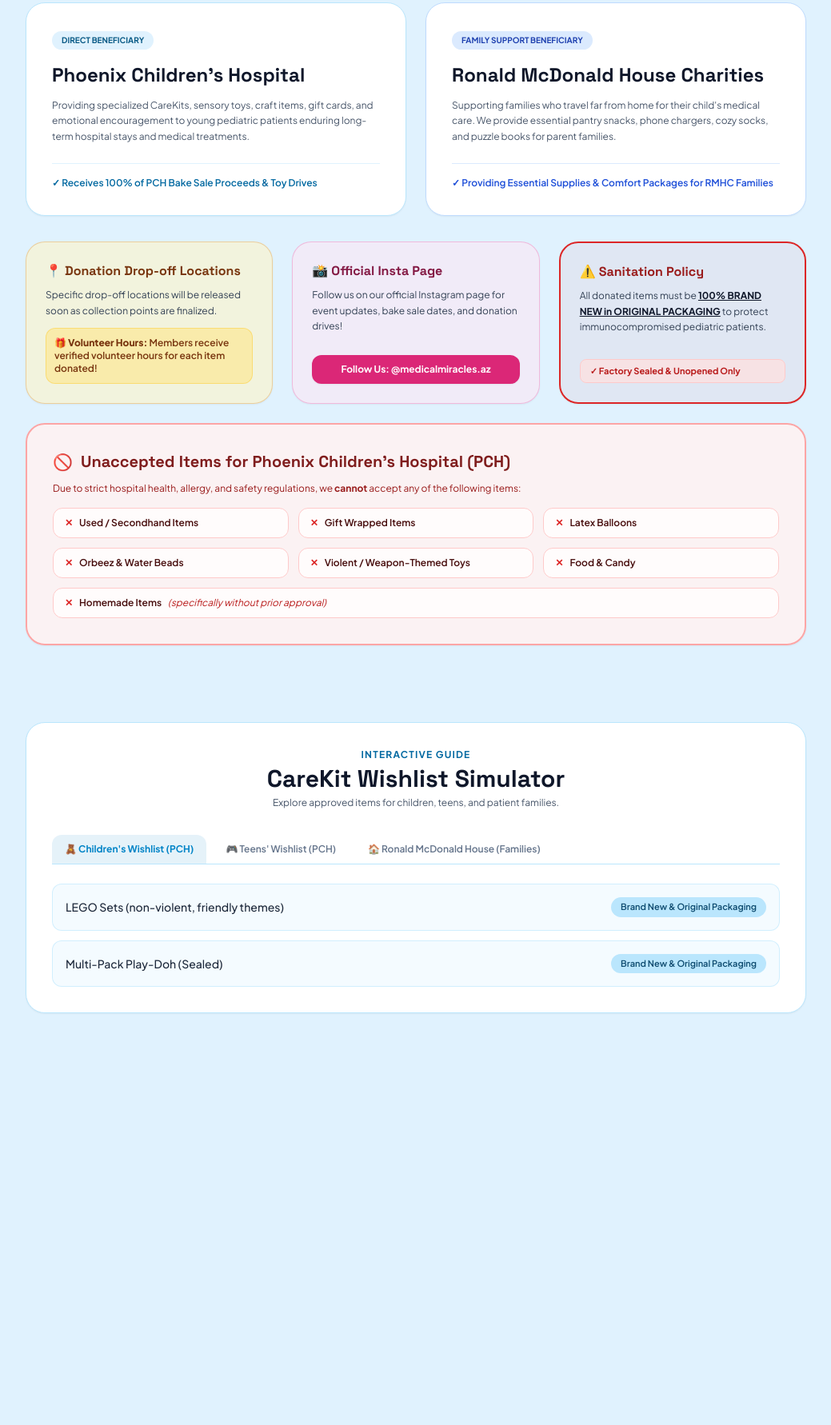
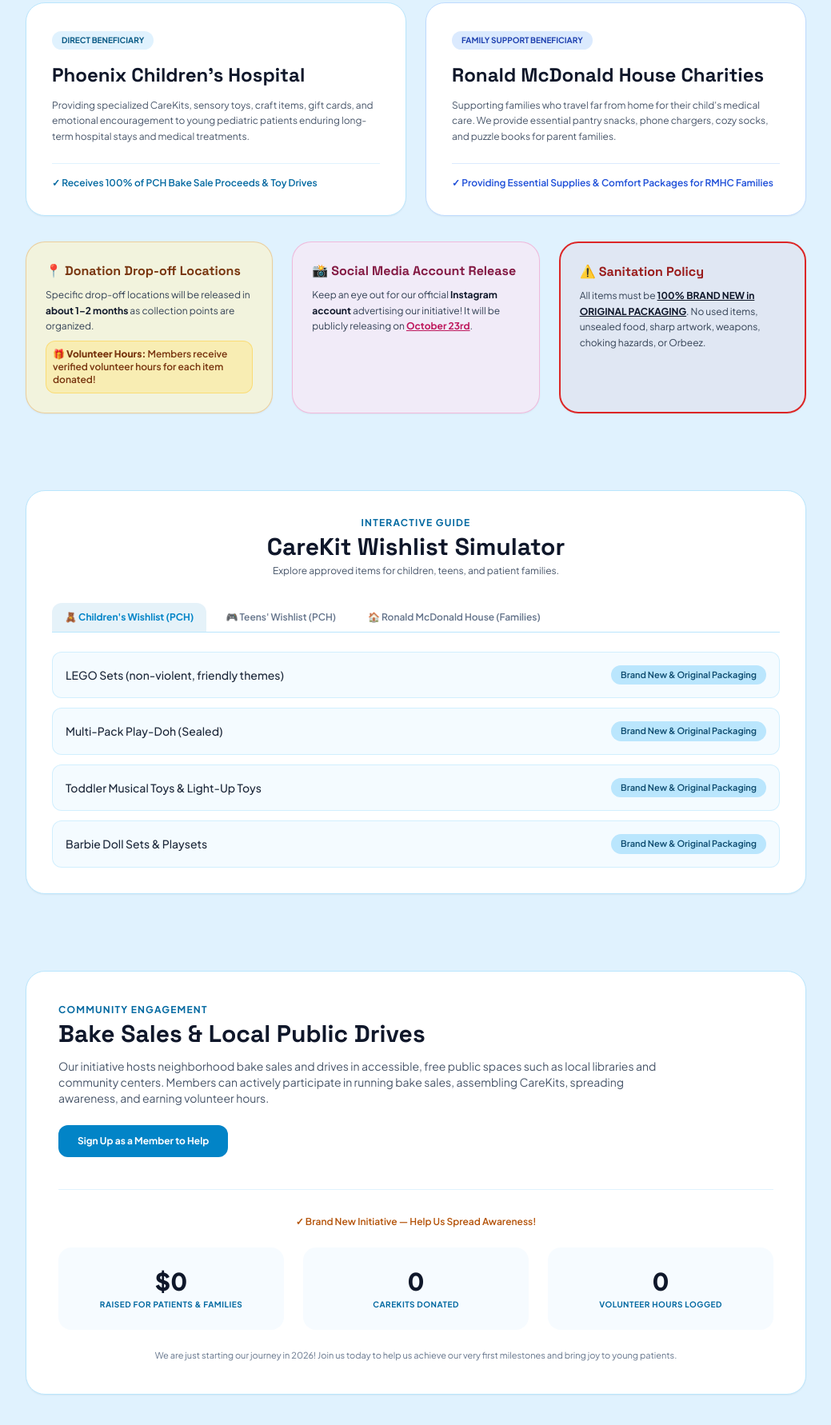
Before and after one commit to MedMirAFI/medical-miracles-act-for-impact, a plain HTML site: page index.html in a window 1280 px wide. Shown: the part 1000-2782 px from the top of the page at 80% size, without its empty margins (120-1159 px from the left). Before the commit the page ends 2315 px from the top, so only its background shows below. Drawn offline with nearby package versions, Linux system fonts and the light colour scheme.

Commit message:
Update index.html

```diff
--- a/index.html
+++ b/index.html
@@ -3,12 +3,7 @@
 <head>
     <meta charset="UTF-8">
     <meta name="viewport" content="width=device-width, initial-scale=1.0">
-    <title>Medical Miracles: Act for Impact | Supporting Hospitalized Youth</title>
-    <meta name="description" content="Medical Miracles: Act for Impact is a student-led initiative open to ages 12+ supporting hospitalized youth and their families at Phoenix Children's Hospital and Ronald McDonald House Charities.">
-    <meta name="keywords" content="Medical Miracles, Medical Miracles Act for Impact, Phoenix Children's Hospital student volunteering, Ronald McDonald House Arizona youth volunteer, medicalmiracles.az">
-    <meta property="og:title" content="Medical Miracles: Act for Impact">
-    <meta property="og:description" content="Student-led initiative bringing hope and support to hospitalized youth and their families.">
-    <meta property="og:type" content="website">
+    <title>Medical Miracles: Act for Impact</title>
     <script src="https://cdn.tailwindcss.com"></script>
     <link rel="preconnect" href="https://fonts.googleapis.com">
     <link rel="preconnect" href="https://fonts.gstatic.com" crossorigin>
@@ -58,10 +53,11 @@
         ✨ Open to EVERYONE ages 12+ — All career paths welcome! You do <span class="underline font-bold">NOT</span> need to be pre-med to join.
     </div>
 
-    <!-- Main Navigation Header -->
-    <header class="bg-white border-b border-sky-200 shadow-sm w-full sticky top-0 z-50">
+    <!-- Sticky Navigation Header -->
+    <header class="bg-white/95 sticky top-0 z-50 border-b border-sky-200 backdrop-blur-md shadow-sm w-full">
         <div class="max-w-7xl mx-auto px-6 py-4 flex flex-wrap items-center justify-between gap-4">
             <div class="flex items-center gap-3">
+                <!-- Apollo Olive Branch & Cross Logo -->
                 <svg class="w-10 h-10 flex-shrink-0 apollo-wreath" viewBox="0 0 200 200" xmlns="http://www.w3.org/2000/svg">
                     <defs>
                         <linearGradient id="goldGrad" x1="0%" y1="0%" x2="100%" y2="100%">
@@ -89,10 +85,9 @@
             <nav class="flex items-center gap-6 text-xs font-semibold text-slate-600 overflow-x-auto py-1">
                 <a href="#mission" class="hover:text-sky-600 transition-colors whitespace-nowrap">Mission</a>
                 <a href="#beneficiaries" class="hover:text-sky-600 transition-colors whitespace-nowrap">Beneficiaries</a>
-                <a href="#wishlist" class="hover:text-sky-600 transition-colors whitespace-nowrap">Wishlists & Registries</a>
+                <a href="#wishlist" class="hover:text-sky-600 transition-colors whitespace-nowrap">Wishlist Simulator</a>
                 <a href="#events" class="hover:text-sky-600 transition-colors whitespace-nowrap">Bake Sales & Events</a>
                 <a href="#officers" class="hover:text-sky-600 transition-colors whitespace-nowrap">Officers</a>
-                <a href="#contact" class="hover:text-sky-600 transition-colors whitespace-nowrap">Contact</a>
             </nav>
 
             <a href="https://docs.google.com/forms/d/e/1FAIpQLSeUQw0W_ww3TPhffow2Itn3qg1eKHfSiVKWPuC8ZhBIutjETQ/viewform?usp=dialog" target="_blank" class="btn-base btn-emerald text-xs px-5 py-2.5 rounded-xl font-bold shadow-sm whitespace-nowrap">
@@ -157,7 +152,7 @@
                     Fill Out Membership Form
                 </a>
                 <a href="#wishlist" class="btn-base bg-white text-slate-800 border border-sky-200 hover:bg-sky-50 px-8 py-3.5 rounded-2xl font-bold text-xs shadow-sm">
-                    Explore Wishlists & Registries
+                    Explore Wishlists
                 </a>
             </div>
         </section>
@@ -198,82 +193,35 @@
                 </div>
             </div>
 
-            <!-- Important Notices Row (Drop-off, Official Insta, Sanitation) -->
-            <div class="grid grid-cols-1 md:grid-cols-3 gap-6 mb-6">
-                <div class="notice-card p-6 rounded-3xl shadow-sm flex flex-col justify-between">
-                    <div>
+            <div class="grid grid-cols-1 md:grid-cols-3 gap-6">
+                <div class="notice-card p-6 rounded-3xl shadow-sm">
                     <h4 class="text-base font-bold text-amber-900 mb-2">📍 Donation Drop-off Locations</h4>
-                        <p class="text-slate-700 text-xs leading-relaxed mb-3">
-                            Specific drop-off locations will be released soon as collection points are finalized.
+                    <p class="text-slate-700 text-xs leading-relaxed mb-2">
+                        Specific drop-off locations will be released in <strong class="text-slate-900">about 1–2 months</strong> as collection points are organized.
                     </p>
-                    </div>
-                    <p class="text-amber-900 text-xs font-semibold bg-amber-200/60 p-2.5 rounded-xl border border-amber-300/60">
+                    <p class="text-amber-900 text-xs font-semibold bg-amber-200/50 p-2 rounded-xl border border-amber-300/60">
                         🎁 <strong>Volunteer Hours:</strong> Members receive verified volunteer hours for each item donated!
                     </p>
                 </div>
 
-                <div class="insta-card p-6 rounded-3xl shadow-sm flex flex-col justify-between">
-                    <div>
-                        <h4 class="text-base font-bold text-pink-900 mb-2">📸 Official Insta Page</h4>
-                        <p class="text-slate-700 text-xs leading-relaxed mb-3">
-                            Follow us on our official Instagram page for event updates, bake sale dates, and donation drives!
+                <div class="insta-card p-6 rounded-3xl shadow-sm">
+                    <h4 class="text-base font-bold text-pink-900 mb-2">📸 Social Media Account Release</h4>
+                    <p class="text-slate-700 text-xs leading-relaxed">
+                        Keep an eye out for our official <strong class="text-slate-900">Instagram account</strong> advertising our initiative! It will be publicly releasing on <strong class="text-pink-700 underline">October 23rd</strong>.
                     </p>
                 </div>
-                    <a href="https://www.instagram.com/medicalmiracles.az" target="_blank" class="block text-center bg-pink-600 hover:bg-pink-700 text-white font-bold text-xs py-2.5 px-4 rounded-xl transition-colors shadow-sm">
-                        Follow Us: @medicalmiracles.az
-                    </a>
-                </div>
 
-                <div class="strict-ban p-6 rounded-3xl shadow-sm flex flex-col justify-between">
-                    <div>
+                <div class="strict-ban p-6 rounded-3xl shadow-sm">
                     <h4 class="text-base font-bold text-red-800 mb-2">⚠️ Sanitation Policy</h4>
                     <p class="text-slate-700 text-xs leading-relaxed">
-                            All donated items must be <strong class="text-slate-900 underline">100% BRAND NEW in ORIGINAL PACKAGING</strong> to protect immunocompromised pediatric patients.
+                        All items must be <strong class="text-slate-900 underline">100% BRAND NEW in ORIGINAL PACKAGING</strong>. No used items, unsealed food, sharp artwork, weapons, choking hazards, or Orbeez.
                     </p>
-                    </div>
-                    <div class="mt-3 text-[11px] font-bold text-red-700 bg-red-100/80 px-3 py-1.5 rounded-lg border border-red-200">
-                        ✓ Factory Sealed & Unopened Only
-                    </div>
-                </div>
-            </div>
-
-            <!-- Unaccepted Items for PCH Box -->
-            <div class="bg-red-50/90 border-2 border-red-300 p-6 md:p-8 rounded-3xl shadow-sm">
-                <div class="flex items-center gap-2.5 mb-3">
-                    <span class="text-xl">🚫</span>
-                    <h3 class="text-lg md:text-xl font-bold text-red-900">Unaccepted Items for Phoenix Children's Hospital (PCH)</h3>
-                </div>
-                <p class="text-xs text-red-800 mb-4">
-                    Due to strict hospital health, allergy, and safety regulations, we <strong>cannot</strong> accept any of the following items:
-                </p>
-                <div class="grid grid-cols-1 sm:grid-cols-2 md:grid-cols-3 gap-3 text-xs font-semibold text-red-950">
-                    <div class="bg-white/80 border border-red-200 px-3.5 py-2.5 rounded-xl flex items-center gap-2">
-                        <span class="text-red-600 font-bold">✕</span> Used / Secondhand Items
-                    </div>
-                    <div class="bg-white/80 border border-red-200 px-3.5 py-2.5 rounded-xl flex items-center gap-2">
-                        <span class="text-red-600 font-bold">✕</span> Gift Wrapped Items
-                    </div>
-                    <div class="bg-white/80 border border-red-200 px-3.5 py-2.5 rounded-xl flex items-center gap-2">
-                        <span class="text-red-600 font-bold">✕</span> Latex Balloons
-                    </div>
-                    <div class="bg-white/80 border border-red-200 px-3.5 py-2.5 rounded-xl flex items-center gap-2">
-                        <span class="text-red-600 font-bold">✕</span> Orbeez & Water Beads
-                    </div>
-                    <div class="bg-white/80 border border-red-200 px-3.5 py-2.5 rounded-xl flex items-center gap-2">
-                        <span class="text-red-600 font-bold">✕</span> Violent / Weapon-Themed Toys
-                    </div>
-                    <div class="bg-white/80 border border-red-200 px-3.5 py-2.5 rounded-xl flex items-center gap-2">
-                        <span class="text-red-600 font-bold">✕</span> Food & Candy
-                    </div>
-                    <div class="bg-white/80 border border-red-200 px-3.5 py-2.5 rounded-xl flex items-center gap-2 sm:col-span-2 md:col-span-3">
-                        <span class="text-red-600 font-bold">✕</span> Homemade Items <span class="text-red-700 font-normal italic">(specifically without prior approval)</span>
-                    </div>
                 </div>
             </div>
         </section>
 
-        <!-- CareKit Wishlist Simulator & Official Registries -->
-        <section id="wishlist" class="pt-8 space-y-8">
+        <!-- CareKit Wishlist Simulator -->
+        <section id="wishlist" class="pt-8">
             <div class="bg-white p-8 rounded-3xl border border-sky-200 shadow-sm">
                 <div class="text-center mb-8">
                     <span class="text-xs font-bold uppercase tracking-widest text-sky-700 block">INTERACTIVE GUIDE</span>
@@ -293,7 +241,7 @@
                     </button>
                 </div>
 
-                <!-- Children's Wishlist -->
+                <!-- Children's Wishlist (PCH) -->
                 <div id="children-content" class="tab-content space-y-3">
                     <div class="bg-sky-50/70 p-4 rounded-xl flex items-center justify-between border border-sky-200/60">
                         <span class="font-medium text-slate-800 text-sm">LEGO Sets (non-violent, friendly themes)</span>
@@ -303,4 +251,141 @@
                         <span class="font-medium text-slate-800 text-sm">Multi-Pack Play-Doh (Sealed)</span>
                         <span class="text-[11px] px-3 py-1 rounded-full bg-sky-200 text-sky-900 font-semibold">Brand New & Original Packaging</span>
                     </div>
-                    <div class="bg-sky-50/70 p-4 rounded-xl flex items-center justify-between border border-sky-
+                    <div class="bg-sky-50/70 p-4 rounded-xl flex items-center justify-between border border-sky-200/60">
+                        <span class="font-medium text-slate-800 text-sm">Toddler Musical Toys & Light-Up Toys</span>
+                        <span class="text-[11px] px-3 py-1 rounded-full bg-sky-200 text-sky-900 font-semibold">Brand New & Original Packaging</span>
+                    </div>
+                    <div class="bg-sky-50/70 p-4 rounded-xl flex items-center justify-between border border-sky-200/60">
+                        <span class="font-medium text-slate-800 text-sm">Barbie Doll Sets & Playsets</span>
+                        <span class="text-[11px] px-3 py-1 rounded-full bg-sky-200 text-sky-900 font-semibold">Brand New & Original Packaging</span>
+                    </div>
+                </div>
+
+                <!-- Teens' Wishlist (PCH) -->
+                <div id="teens-content" class="tab-content space-y-3 hidden">
+                    <div class="bg-sky-50/70 p-4 rounded-xl flex items-center justify-between border border-sky-200/60">
+                        <span class="font-medium text-slate-800 text-sm">$10 / $25 Gift Cards (Target, Walmart, Starbucks, Gaming)</span>
+                        <span class="text-[11px] px-3 py-1 rounded-full bg-sky-200 text-sky-900 font-semibold">Brand New & Original Packaging</span>
+                    </div>
+                    <div class="bg-sky-50/70 p-4 rounded-xl flex items-center justify-between border border-sky-200/60">
+                        <span class="font-medium text-slate-800 text-sm">Adult Coloring Books (Clean Art) & Fine Gel Pens</span>
+                        <span class="text-[11px] px-3 py-1 rounded-full bg-sky-200 text-sky-900 font-semibold">Brand New & Original Packaging</span>
+                    </div>
+                    <div class="bg-sky-50/70 p-4 rounded-xl flex items-center justify-between border border-sky-200/60">
+                        <span class="font-medium text-slate-800 text-sm">High Quality Headphones & Charger Cords</span>
+                        <span class="text-[11px] px-3 py-1 rounded-full bg-sky-200 text-sky-900 font-semibold">Brand New & Original Packaging</span>
+                    </div>
+                </div>
+
+                <!-- Ronald McDonald House Wishlist (Families) -->
+                <div id="rmhc-content" class="tab-content space-y-3 hidden">
+                    <div class="bg-sky-50/70 p-4 rounded-xl flex items-center justify-between border border-sky-200/60">
+                        <span class="font-medium text-slate-800 text-sm">Cozy Socks & Non-Skid Slipper Socks (Adult & Kids Sizes)</span>
+                        <span class="text-[11px] px-3 py-1 rounded-full bg-sky-200 text-sky-900 font-semibold">Brand New & Original Packaging</span>
+                    </div>
+                    <div class="bg-sky-50/70 p-4 rounded-xl flex items-center justify-between border border-sky-200/60">
+                        <span class="font-medium text-slate-800 text-sm">Adult Coloring Books, Word Search & Puzzle Books</span>
+                        <span class="text-[11px] px-3 py-1 rounded-full bg-sky-200 text-sky-900 font-semibold">Brand New & Original Packaging</span>
+                    </div>
+                    <div class="bg-sky-50/70 p-4 rounded-xl flex items-center justify-between border border-sky-200/60">
+                        <span class="font-medium text-slate-800 text-sm">Phone Chargers (USB-C & Lightning Cords, Wall Bricks)</span>
+                        <span class="text-[11px] px-3 py-1 rounded-full bg-sky-200 text-sky-900 font-semibold">Brand New & Original Packaging</span>
+                    </div>
+                    <div class="bg-sky-50/70 p-4 rounded-xl flex items-center justify-between border border-sky-200/60">
+                        <span class="font-medium text-slate-800 text-sm">Pantry Snacks (Granola Bars, Goldfish, Fruit Snacks, Nuts)</span>
+                        <span class="text-[11px] px-3 py-1 rounded-full bg-sky-200 text-sky-900 font-semibold">Brand New & Original Packaging</span>
+                    </div>
+                </div>
+            </div>
+        </section>
+
+        <!-- Bake Sales & Events -->
+        <section id="events" class="pt-8">
+            <div class="bg-white p-8 md:p-10 rounded-3xl border border-sky-200 shadow-sm">
+                <span class="text-xs font-bold uppercase tracking-widest text-sky-700 block mb-1">COMMUNITY ENGAGEMENT</span>
+                <h2 class="text-3xl font-bold text-slate-900 mb-3">Bake Sales & Local Public Drives</h2>
+                <p class="text-slate-600 text-xs md:text-sm leading-relaxed mb-6 max-w-3xl">
+                    Our initiative hosts neighborhood bake sales and drives in accessible, free public spaces such as local libraries and community centers. Members can actively participate in running bake sales, assembling CareKits, spreading awareness, and earning volunteer hours.
+                </p>
+                <a href="https://docs.google.com/forms/d/e/1FAIpQLSeUQw0W_ww3TPhffow2Itn3qg1eKHfSiVKWPuC8ZhBIutjETQ/viewform?usp=dialog" target="_blank" class="btn-base btn-emerald px-6 py-3 rounded-xl font-bold text-xs inline-flex items-center gap-2 mb-10">
+                    Sign Up as a Member to Help
+                </a>
+
+                <div class="border-t border-sky-100 pt-8">
+                    <div class="text-center text-xs font-semibold text-amber-700 mb-6">
+                        ✓ Brand New Initiative — Help Us Spread Awareness!
+                    </div>
+
+                    <div class="grid grid-cols-1 md:grid-cols-3 gap-6 text-center">
+                        <div class="p-6 rounded-2xl bg-sky-50/60">
+                            <div class="text-3xl font-extrabold text-slate-900">$0</div>
+                            <div class="text-[10px] font-bold uppercase text-sky-700 tracking-wider mt-1">RAISED FOR PATIENTS & FAMILIES</div>
+                        </div>
+                        <div class="p-6 rounded-2xl bg-sky-50/60">
+                            <div class="text-3xl font-extrabold text-slate-900">0</div>
+                            <div class="text-[10px] font-bold uppercase text-sky-700 tracking-wider mt-1">CAREKITS DONATED</div>
+                        </div>
+                        <div class="p-6 rounded-2xl bg-sky-50/60">
+                            <div class="text-3xl font-extrabold text-slate-900">0</div>
+                            <div class="text-[10px] font-bold uppercase text-sky-700 tracking-wider mt-1">VOLUNTEER HOURS LOGGED</div>
+                        </div>
+                    </div>
+
+                    <p class="text-center text-[11px] text-slate-500 mt-6">
+                        We are just starting our journey in 2026! Join us today to help us achieve our very first milestones and bring joy to young patients.
+                    </p>
+                </div>
+            </div>
+        </section>
+
+        <!-- Officers Section -->
+        <section id="officers" class="pt-8">
+            <div class="grid grid-cols-1 md:grid-cols-2 gap-8 items-center bg-white p-8 md:p-10 rounded-3xl border border-sky-200 shadow-sm">
+                <div>
+                    <span class="text-xs font-bold uppercase tracking-widest text-sky-700 block mb-1">LEADERSHIP TEAM</span>
+                    <h2 class="text-3xl font-bold text-slate-900 mb-4">Officer Opportunities</h2>
+                    <p class="text-slate-600 text-xs md:text-sm leading-relaxed mb-6">
+                        Officers organize our donation logistics, lead bake sale operations, and coordinate public drives. Becoming an officer is a fantastic leadership role for high schoolers dedicated to community service.
+                    </p>
+                    <div class="p-4 rounded-xl bg-sky-50 border border-sky-200 text-xs text-sky-900 font-medium">
+                        <strong>Requirement:</strong> High school members who actively participate for at least 1 full school year are eligible to apply for officer positions.
+                    </div>
+                </div>
+
+                <div class="bg-red-50/50 p-8 rounded-3xl border border-red-200 text-center">
+                    <div class="w-12 h-12 bg-red-100 text-red-600 rounded-2xl flex items-center justify-center text-xl mx-auto mb-4">🔒</div>
+                    <h3 class="text-lg font-bold text-slate-900 mb-2">2026–2027 Officer Applications</h3>
+                    <span class="inline-block bg-red-100 text-red-800 text-[10px] font-bold uppercase px-3 py-1 rounded-full border border-red-200 mb-4">CURRENTLY CLOSED</span>
+                    <p class="text-xs text-slate-600 leading-relaxed">
+                        Officer applications for this school year are closed. They will reopen next school year exclusively for active members with 1+ year of participation.
+                    </p>
+                </div>
+            </div>
+        </section>
+
+    </main>
+
+    <!-- Footer -->
+    <footer class="bg-slate-900 text-white py-12 mt-20 text-center">
+        <div class="max-w-4xl mx-auto px-6">
+            <h3 class="text-lg font-bold mb-2">Medical Miracles: Act for Impact</h3>
+            <p class="text-xs text-slate-400 max-w-xl mx-auto mb-6">
+                A student-led initiative open to everyone ages 12+ supporting hospitalized children, teens, and their families at Phoenix Children's Hospital and Ronald McDonald House.
+            </p>
+            <div class="text-[11px] text-slate-500 border-t border-slate-800 pt-6">
+                © 2026 Medical Miracles: Act for Impact. All Rights Reserved.
+            </div>
+        </div>
+    </footer>
+
+    <script>
+        function switchTab(type) {
+            document.querySelectorAll('.tab-content').forEach(c => c.classList.add('hidden'));
+            document.querySelectorAll('.tab-btn').forEach(b => b.classList.remove('active'));
+
+            document.getElementById(type + '-content').classList.remove('hidden');
+            document.querySelector('.tab-btn.' + type).classList.add('active');
+        }
+    </script>
+</body>
+</html>
```
Lines whose indentation alone changed are shown as unchanged.
